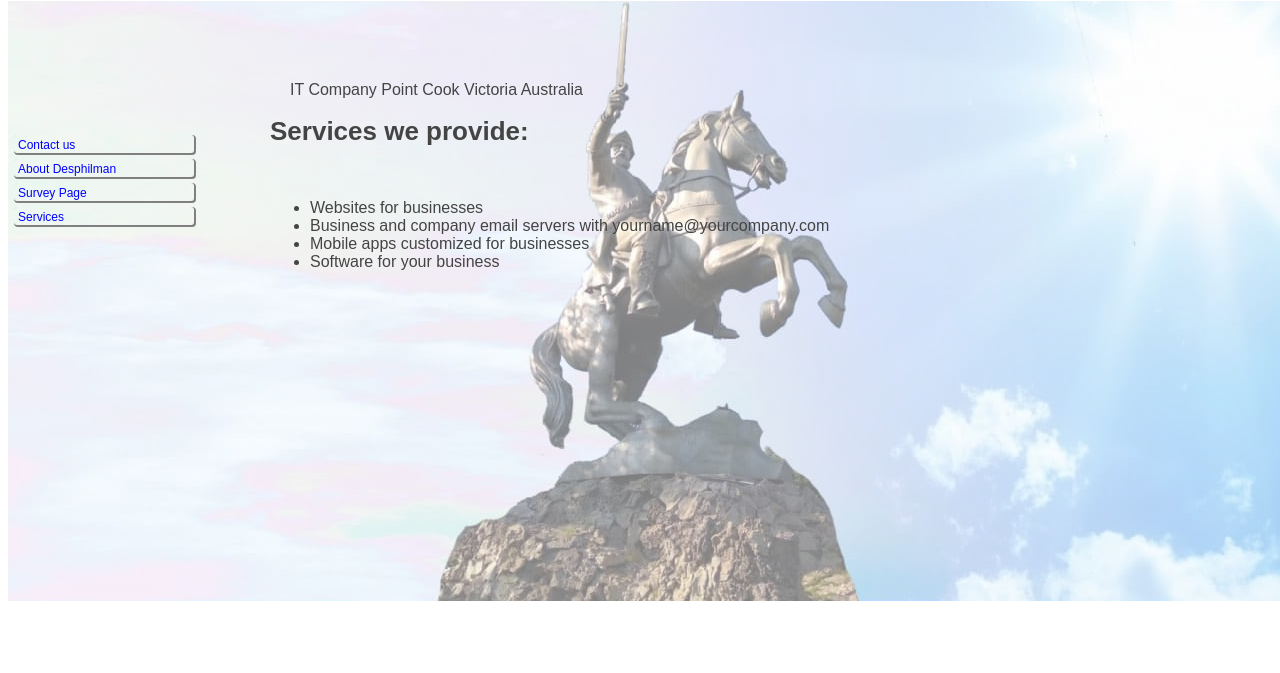
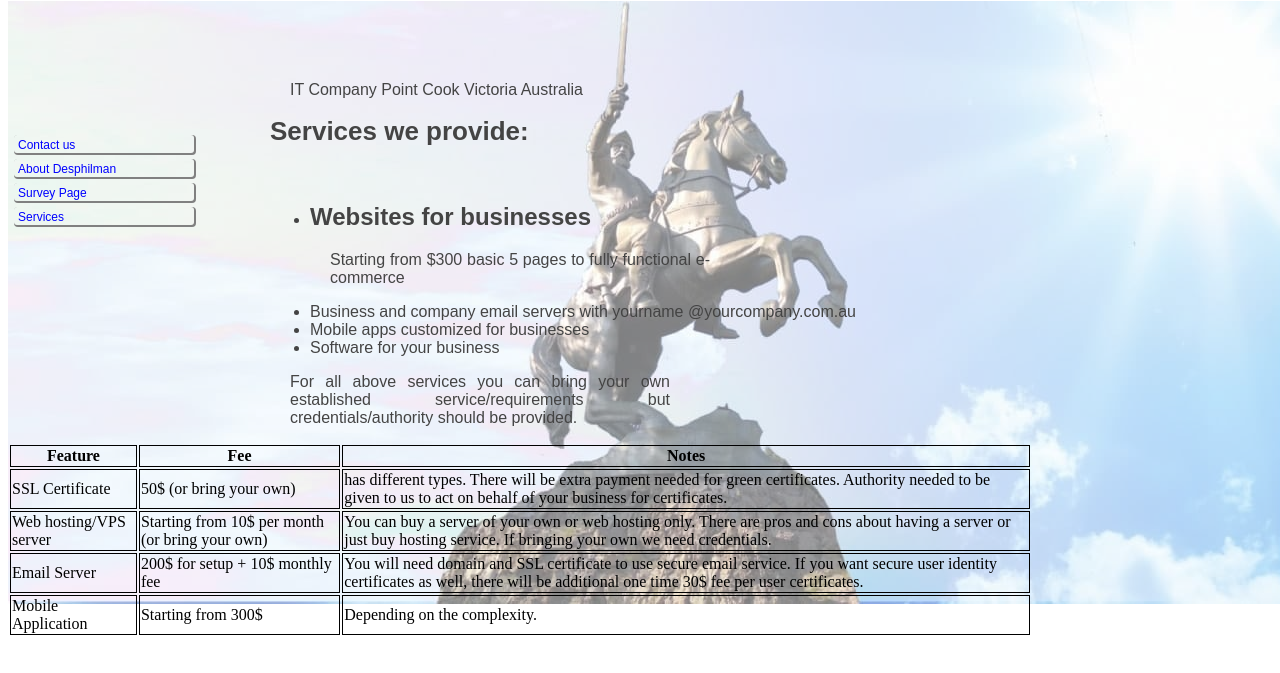
Before and after one commit to Desphilman/website, a website: page html/services/services.html in a window 1280 px wide. Shown: the part 131-804 px from the top of the page. Drawn offline with Linux system fonts and the light colour scheme.

Commit message:
feat(services): add price tarrif

```diff
--- a/html/css/index-styles.css
+++ b/html/css/index-styles.css
@@ -34,7 +34,7 @@
 	background-size: 100%;
 	width: 100%;
 	min-width: 700px;
-	min-height: 600px;
+	min-height: 700px;
 	content: '';
 	opacity: 0.5;
 	top: 0;
@@ -74,6 +74,17 @@
 	float: left;
 	padding-left: 50px;
 	min-width: 360px;
+}
+
+.table-div {
+	width: 80%;
+	display: inline-block;
+}
+
+.talbe-div table,
+th,
+td {
+	border: 1px solid black;
 }
 
 div.menu {
--- a/html/services/services.html
+++ b/html/services/services.html
@@ -4,7 +4,11 @@
 		<title>Desphilman services</title>
 		<meta name="viewport" content="width=device-width, initial-scale=1.0" />
 		<link rel="stylesheet" href="../css/index-styles.css" />
-		<link rel="shortcut icon" type="image/jpg" href="../images/favicon.png" />
+		<link
+			rel="shortcut icon"
+			type="image/jpg"
+			href="../images/favicon.png"
+		/>
 	</head>
 	<body class="index-body">
 		<header class="header-class">
@@ -27,14 +31,71 @@
 				<h1>Services we provide:</h1>
 				<br />
 				<ul>
-					<li>Websites for businesses</li>
-					<li>Business and company email servers with yourname@yourcompany.com</li>
+					<li>
+						<h2>Websites for businesses</h2>
+						<p>
+							Starting from $300 basic 5 pages to fully functional
+							e-commerce
+						</p>
+					</li>
+					<li>
+						Business and company email servers with yourname
+						@yourcompany.com.au
+					</li>
 					<li>Mobile apps customized for businesses</li>
 					<li>Software for your business</li>
 				</ul>
+
+				<p>
+					For all above services you can bring your own established
+					service/requirements but credentials/authority should be
+					provided.<br />
 				</p>
 			</div>
-
+			<div class="table-div">
+				<table>
+					<tr>
+						<th>Feature</th>
+						<th>Fee</th>
+						<th>Notes</th>
+					</tr>
+					<tr>
+						<td>SSL Certificate</td>
+						<td>50$ (or bring your own)</td>
+						<td>
+							has different types. There will be extra payment
+							needed for green certificates. Authority needed to
+							be given to us to act on behalf of your business for
+							certificates.
+						</td>
+					</tr>
+					<tr>
+						<td>Web hosting/VPS server</td>
+						<td>Starting from 10$ per month (or bring your own)</td>
+						<td>
+							You can buy a server of your own or web hosting
+							only. There are pros and cons about having a server
+							or just buy hosting service. If bringing your own we
+							need credentials.
+						</td>
+					</tr>
+					<tr>
+						<td>Email Server</td>
+						<td>200$ for setup + 10$ monthly fee</td>
+						<td>
+							You will need domain and SSL certificate to use
+							secure email service. If you want secure user
+							identity certificates as well, there will be
+							additional one time 30$ fee per user certificates.
+						</td>
+					</tr>
+					<tr>
+						<td>Mobile Application</td>
+						<td>Starting from 300$</td>
+						<td>Depending on the complexity.</td>
+					</tr>
+				</table>
+			</div>
 		</div>
 
 		<footer></footer>
```
Also changed, not shown: html/index.html (+1 -5 lines).
